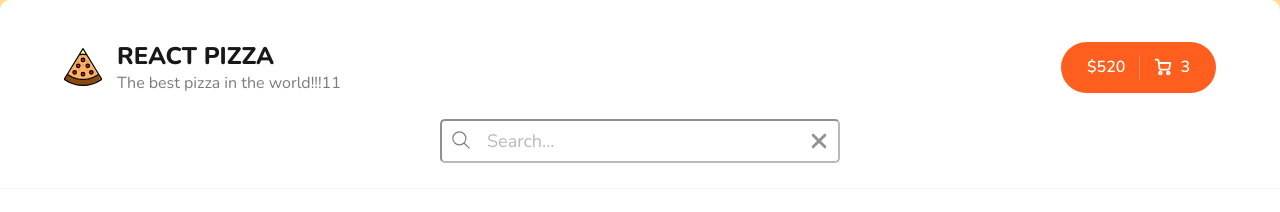
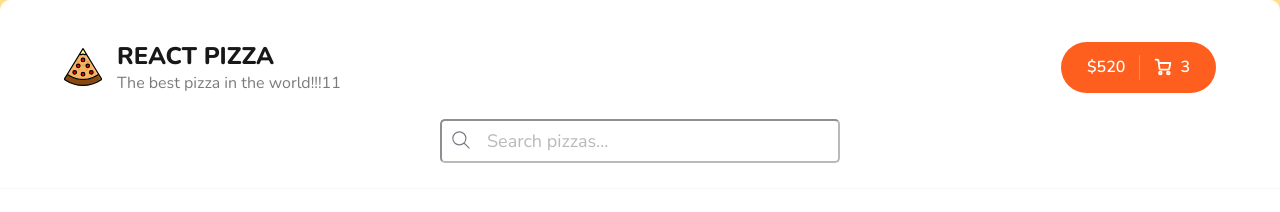
Before and after one commit to Spi-Re/commercial_pizza, a React (Create React App) app: page / in a window 1280 px wide. Shown: the top 212 px of the page. Built offline with nearby package versions, Linux system fonts and the light colour scheme; no server answers.

Commit message:
added debouce and smth else

```diff
--- a/package.json
+++ b/package.json
@@ -7,6 +7,7 @@
     "@testing-library/jest-dom": "^5.16.5",
     "@testing-library/react": "^13.4.0",
     "@testing-library/user-event": "^13.5.0",
+    "lodash.debounce": "^4.0.8",
     "react": "^18.2.0",
     "react-content-loader": "^6.2.0",
     "react-dom": "^18.2.0",
--- a/src/components/SearchBar/SearchBar.module.scss
+++ b/src/components/SearchBar/SearchBar.module.scss
@@ -40,4 +40,7 @@
   right: 7px;
   opacity: 0.5;
   cursor: pointer;
+  &:hover {
+    opacity: 0.8;
+  }
 }
--- a/src/components/SearchBar/index.jsx
+++ b/src/components/SearchBar/index.jsx
@@ -1,22 +1,45 @@
 import React from 'react';
+import debounce from 'lodash.debounce';
 
-import { useSelector, useDispatch } from 'react-redux';
+import { useDispatch } from 'react-redux';
 import { onChangeSearchValue } from '../../redux/slices/searchSlice';
 
 import styles from './SearchBar.module.scss';
 
 function SearchBar() {
-  const searchValue = useSelector((state) => state.search.value);
   const dispatch = useDispatch();
+  const [inputValue, setInputValue] = React.useState('');
+
+  const inputRef = React.useRef();
+
+  const onClearInput = () => {
+    dispatch(onChangeSearchValue(''));
+    setInputValue('');
+    inputRef.current.focus();
+  };
+
+  const onChangeInput = (event) => {
+    const value = event.target.value;
+    onDebouneChangeSearchValue(value);
+    setInputValue(value);
+  };
+
+  const onDebouneChangeSearchValue = React.useCallback(
+    debounce((value) => {
+      dispatch(onChangeSearchValue(value));
+    }, 300),
+    [],
+  );
 
   return (
     <div className={styles.wrapper}>
       <div className={styles.container}>
         <input
-          value={searchValue}
-          onChange={(event) => dispatch(onChangeSearchValue(event.target.value))}
+          ref={inputRef}
+          value={inputValue}
+          onChange={(event) => onChangeInput(event)}
           className={styles.input}
-          placeholder="Search..."
+          placeholder="Search pizzas..."
         />
         <svg
           className={styles.searchIcon}
@@ -32,8 +55,9 @@ function SearchBar() {
             strokeLinejoin="round"
           />
         </svg>
+        {inputValue && (
           <svg
-          onClick={() => dispatch(onChangeSearchValue(''))}
+            onClick={onClearInput}
             className={styles.closeIcon}
             xmlns="http://www.w3.org/2000/svg"
             width="28px"
@@ -50,6 +74,7 @@ function SearchBar() {
               />
             </g>
           </svg>
+        )}
       </div>
     </div>
   );
--- a/src/scss/app.scss
+++ b/src/scss/app.scss
@@ -22,7 +22,7 @@ body {
 }
 
 .content {
-  padding: 25px 0 25px 0;
+  padding: 25px 0 35px 0;
 
   @media (max-width: 950px) {
     padding: 20px 0;
```
Also changed, not shown: 1 other file (tests, documents, lock files or other folders). Lines whose indentation alone changed are shown as unchanged.
